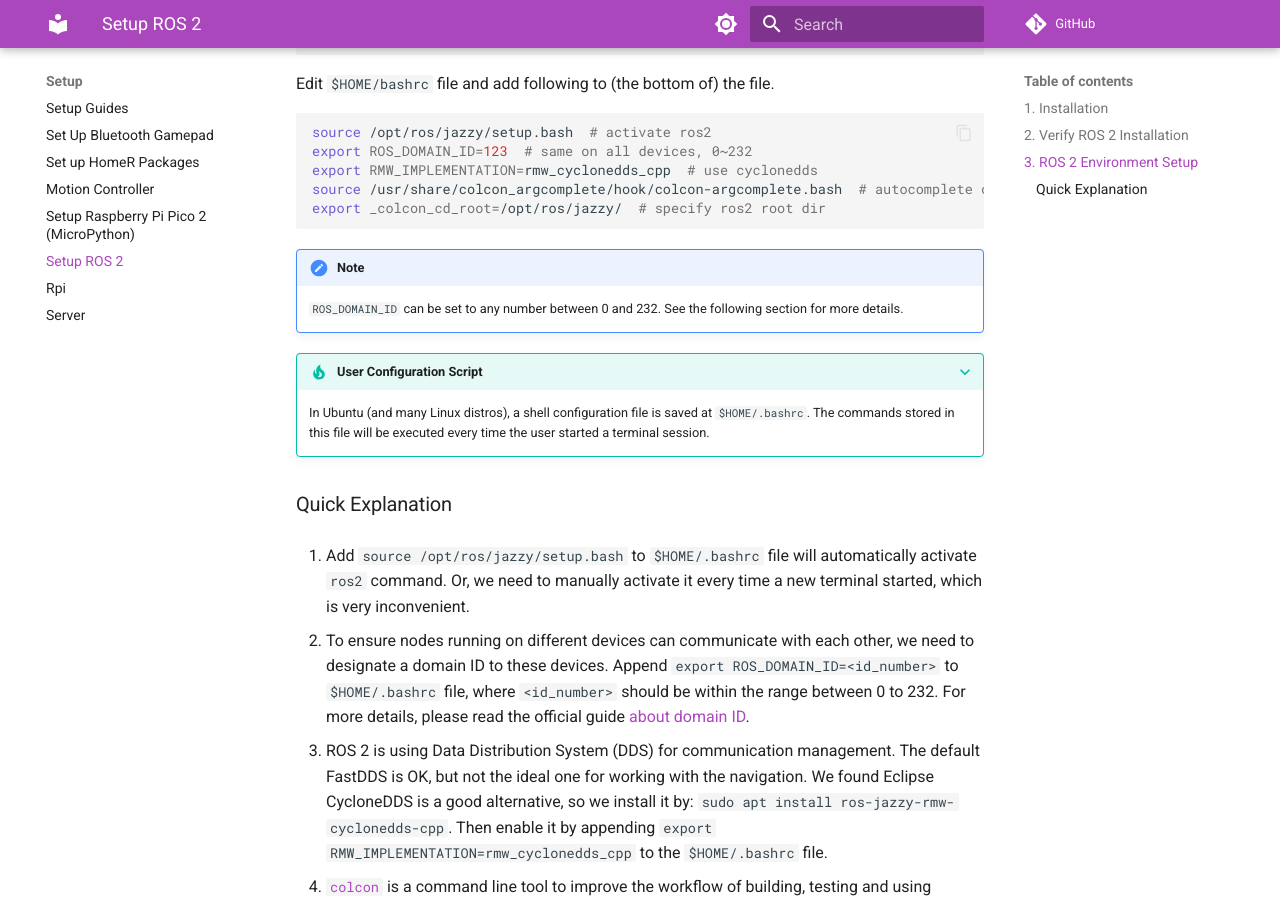
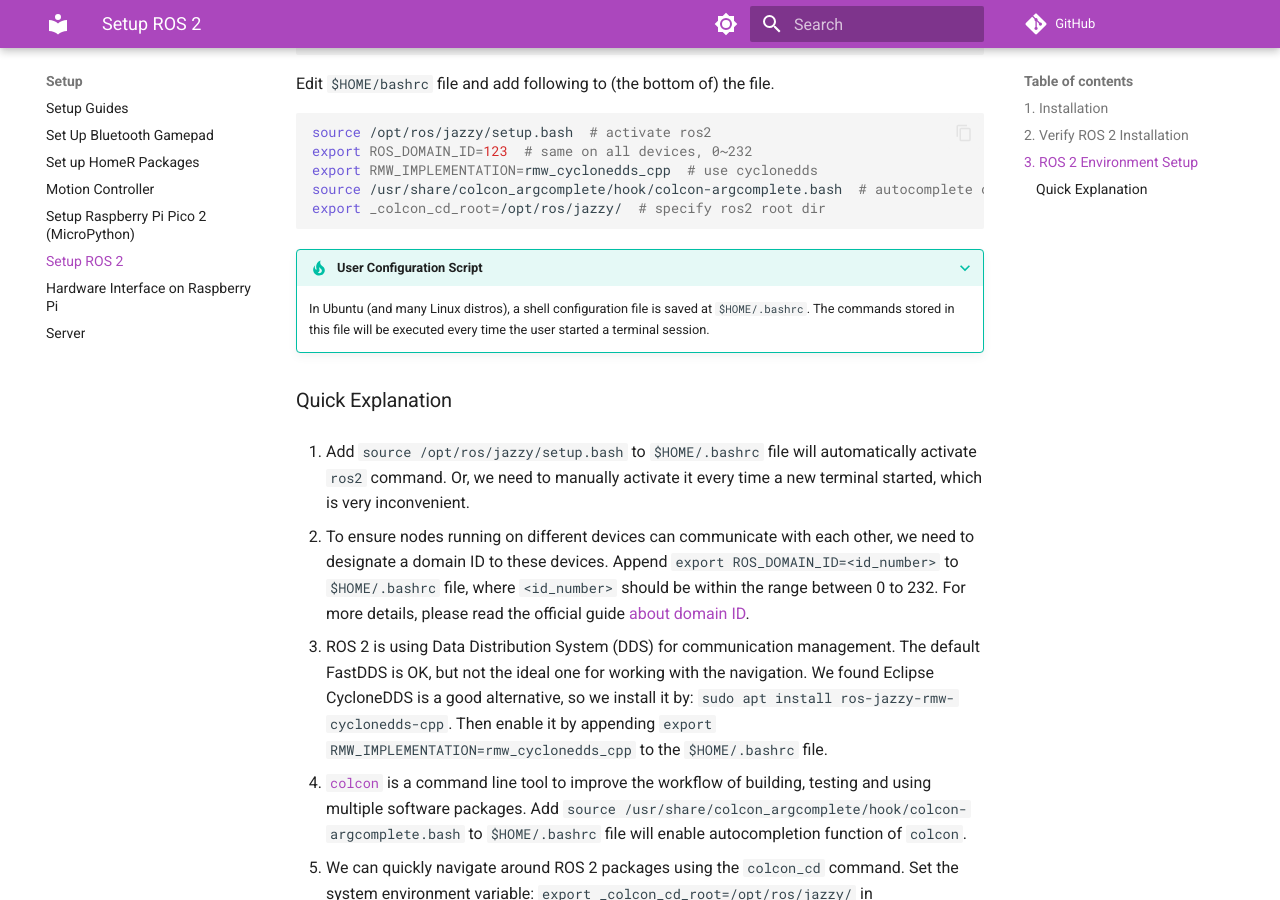
Before and after one commit to linzhangUCA/homer_docs, an MkDocs documentation site: the page built from docs/setup/ros.md, in a window 1280 px wide and 900 px high, scrolled down 1851 px. Built offline with MkDocs 1.6.1 and Material for MkDocs 9.7.7, drawn with Linux system fonts in a browser that asks for light colours; comment, search, counter and statistics services are not loaded.

````diff
--- a/docs/setup/ros.md
+++ b/docs/setup/ros.md
@@ -86,10 +86,6 @@
 export _colcon_cd_root=/opt/ros/jazzy/  # specify ros2 root dir
 ```
 
-!!! note
-    `ROS_DOMAIN_ID` can be set to any number between 0 and 232.
-    See the following section for more details.
-
 ???+ tip "User Configuration Script"
     In Ubuntu (and many Linux distros), a shell configuration file is saved at `$HOME/.bashrc`.
     The commands stored in this file will be executed every time the user started a terminal session.
````
Also changed, not shown: docs/setup/rpi.md (+20 -0 lines).
